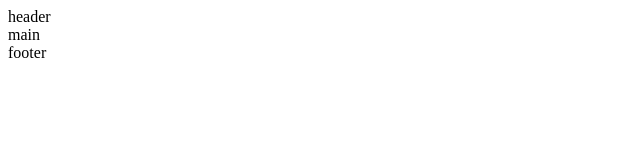
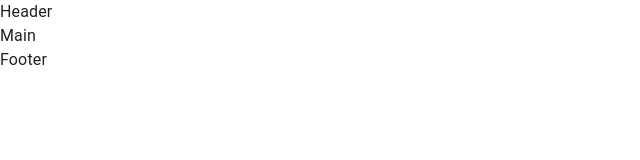
Before and after one commit to mcd-arch/react-test, a React (Create React App) app: page / in a window 1280 px wide. Shown: the top 160 px of the page, without its empty margins (0-640 px from the left). Built offline with nearby package versions, Linux system fonts and the light colour scheme.

Commit message:
mui added

```diff
--- a/package.json
+++ b/package.json
@@ -3,6 +3,10 @@
   "version": "0.1.0",
   "private": true,
   "dependencies": {
+    "@emotion/react": "^11.10.5",
+    "@emotion/styled": "^11.10.5",
+    "@mui/icons-material": "^5.11.0",
+    "@mui/material": "^5.11.7",
     "@testing-library/jest-dom": "^5.16.5",
     "@testing-library/react": "^13.4.0",
     "@testing-library/user-event": "^13.5.0",
--- a/src/container/App/App.tsx
+++ b/src/container/App/App.tsx
@@ -1,12 +1,14 @@
 import Footer from '../footer/footer'
 import Main from '../main/main'
 import Header from '../header/header'
+import CssBaseline from '@mui/material/CssBaseline'
 
 type Props = {}
 
 const App = (props: Props) => {
     return (
         <>
+            <CssBaseline></CssBaseline>
             <Header />
             <Main />
             <Footer />
--- a/src/container/footer/footer.tsx
+++ b/src/container/footer/footer.tsx
@@ -1,5 +1,5 @@
 type Props = {}
 const Footer = (props: Props) => {
-    return <div>footer</div>
+    return <div>Footer</div>
 }
 export default Footer
--- a/src/container/header/header.tsx
+++ b/src/container/header/header.tsx
@@ -1,5 +1,5 @@
 type Props = {}
 const Header = (props: Props) => {
-    return <div>header</div>
+    return <div>Header</div>
 }
 export default Header
--- a/src/container/main/main.tsx
+++ b/src/container/main/main.tsx
@@ -1,5 +1,5 @@
 type Props = {}
 const Main = (props: Props) => {
-    return <div>main</div>
+    return <div>Main</div>
 }
 export default Main
```
Also changed, not shown: 1 other file (tests, documents, lock files or other folders).
